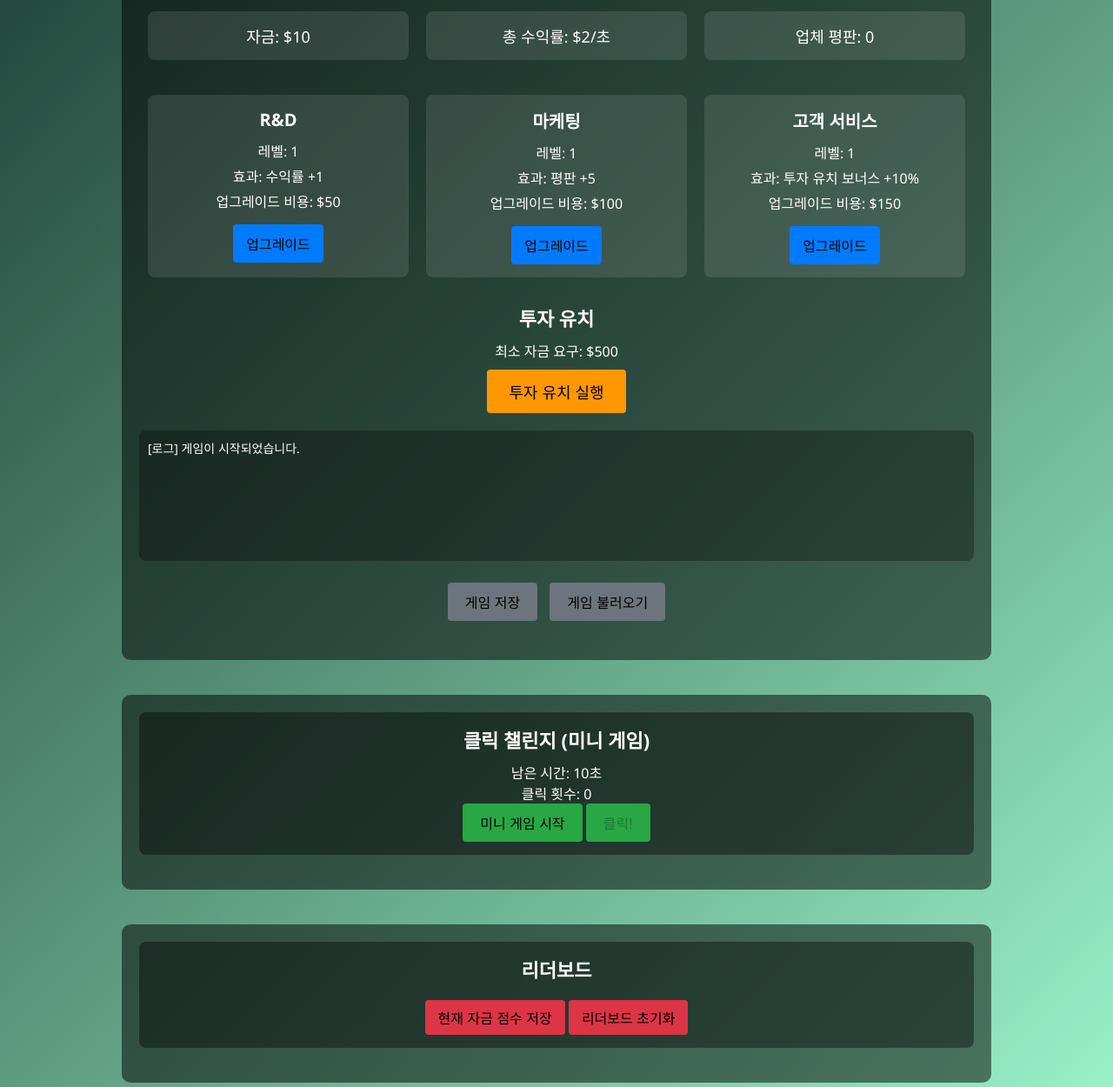
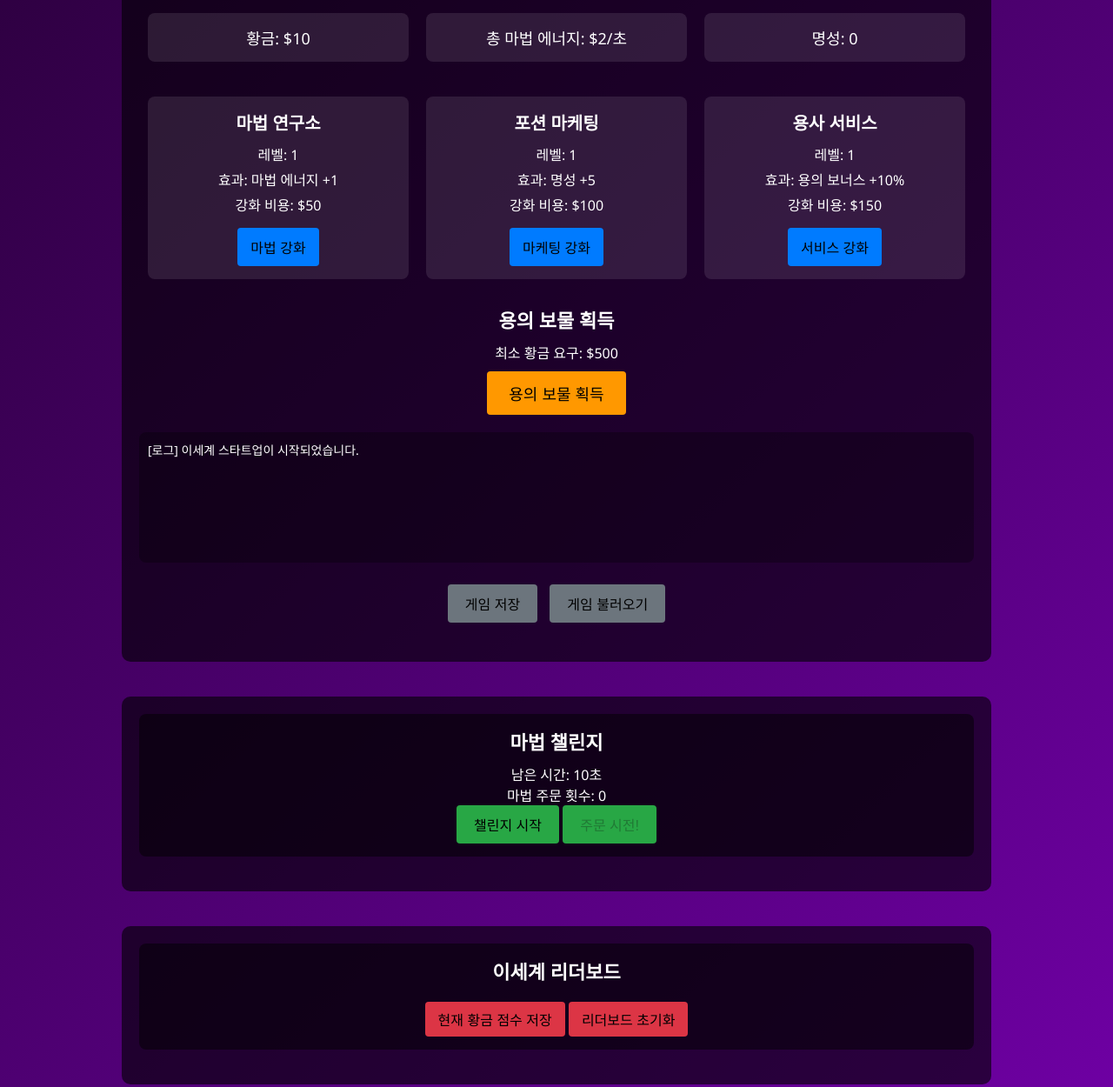
Before and after one commit to LbeomH/simulation, a plain HTML site: page index.html in a window 1280 px wide. Shown: the part 115-1365 px from the top of the page at 87% size. Drawn offline with Linux system fonts and the light colour scheme.

Commit message:
테마 변경

```diff
--- a/index.html
+++ b/index.html
@@ -2,7 +2,7 @@
 <html lang="ko">
 <head>
   <meta charset="UTF-8">
-  <title>디지털 기업가: 스타트업 성장 시뮬레이션</title>
+  <title>이세계 스타트업: 마법과 용의 기업</title>
   <style>
     /* 기본 리셋 */
     * {
@@ -12,7 +12,7 @@
     }
     body {
       font-family: 'Segoe UI', sans-serif;
-      background: linear-gradient(135deg, #1f4037, #99f2c8);
+      background: linear-gradient(135deg, #2c003e, #6e00a3);
       color: #fff;
       display: flex;
       flex-direction: column;
@@ -25,13 +25,13 @@
       padding: 20px;
       background: rgba(0, 0, 0, 0.4);
       text-align: center;
-      font-size: 26px;
+      font-size: 28px;
       font-weight: bold;
     }
     .container {
       width: 90%;
       max-width: 1000px;
-      background: rgba(0, 0, 0, 0.5);
+      background: rgba(0, 0, 0, 0.6);
       border-radius: 10px;
       padding: 20px;
       margin: 20px 0;
@@ -130,7 +130,7 @@
     }
     /* 미니 게임 패널 */
     .minigame {
-      background: rgba(0, 0, 0, 0.4);
+      background: rgba(0, 0, 0, 0.5);
       border-radius: 8px;
       padding: 15px;
       text-align: center;
@@ -154,7 +154,7 @@
     }
     /* 리더보드 패널 */
     .leaderboard {
-      background: rgba(0, 0, 0, 0.4);
+      background: rgba(0, 0, 0, 0.5);
       border-radius: 8px;
       padding: 15px;
       text-align: center;
@@ -226,47 +226,50 @@
   </style>
 </head>
 <body>
-  <header>디지털 기업가: 스타트업 성장 시뮬레이션</header>
+  <header>이세계 스타트업: 마법과 용의 기업</header>
   <div class="container" id="simulation">
     <!-- 통계 패널 -->
     <section class="stats">
-      <div>자금: $<span id="funds">0</span></div>
-      <div>총 수익률: $<span id="totalRevenueRate">1</span>/초</div>
-      <div>업체 평판: <span id="reputation">0</span></div>
+      <div>황금: $<span id="funds">0</span></div>
+      <div>총 마법 에너지: $<span id="totalRevenueRate">1</span>/초</div>
+      <div>명성: <span id="reputation">0</span></div>
     </section>
     <!-- 부서 패널 -->
     <section class="departments">
+      <!-- 마법 연구소 (기존 R&D) -->
       <div class="department" id="rndDept">
-        <h3>R&D</h3>
+        <h3>마법 연구소</h3>
         <p>레벨: <span id="rndLevel">1</span></p>
-        <p>효과: 수익률 +<span id="rndBonus">1</span></p>
-        <p>업그레이드 비용: $<span id="rndCost">50</span></p>
-        <button onclick="upgradeDepartment('rnd', this)">업그레이드</button>
+        <p>효과: 마법 에너지 +<span id="rndBonus">1</span></p>
+        <p>강화 비용: $<span id="rndCost">50</span></p>
+        <button onclick="upgradeDepartment('rnd', this)">마법 강화</button>
       </div>
+      <!-- 포션 마케팅 (기존 마케팅) -->
       <div class="department" id="marketingDept">
-        <h3>마케팅</h3>
+        <h3>포션 마케팅</h3>
         <p>레벨: <span id="marketingLevel">1</span></p>
-        <p>효과: 평판 +<span id="marketingBonus">5</span></p>
-        <p>업그레이드 비용: $<span id="marketingCost">100</span></p>
-        <button onclick="upgradeDepartment('marketing', this)">업그레이드</button>
+        <p>효과: 명성 +<span id="marketingBonus">5</span></p>
+        <p>강화 비용: $<span id="marketingCost">100</span></p>
+        <button onclick="upgradeDepartment('marketing', this)">마케팅 강화</button>
       </div>
+      <!-- 용사 서비스 (기존 고객 서비스) -->
       <div class="department" id="csDept">
-        <h3>고객 서비스</h3>
+        <h3>용사 서비스</h3>
         <p>레벨: <span id="csLevel">1</span></p>
-        <p>효과: 투자 유치 보너스 +<span id="csBonus">10</span>%</p>
-        <p>업그레이드 비용: $<span id="csCost">150</span></p>
-        <button onclick="upgradeDepartment('cs', this)">업그레이드</button>
+        <p>효과: 용의 보너스 +<span id="csBonus">10</span>%</p>
+        <p>강화 비용: $<span id="csCost">150</span></p>
+        <button onclick="upgradeDepartment('cs', this)">서비스 강화</button>
       </div>
     </section>
-    <!-- 투자 유치 섹션 -->
+    <!-- 투자 유치 섹션 (용의 보물 획득) -->
     <section class="pitch-section">
-      <h2>투자 유치</h2>
-      <p>최소 자금 요구: $<span id="pitchThreshold">500</span></p>
-      <button onclick="pitchInvestors(this)">투자 유치 실행</button>
+      <h2>용의 보물 획득</h2>
+      <p>최소 황금 요구: $<span id="pitchThreshold">500</span></p>
+      <button onclick="pitchInvestors(this)">용의 보물 획득</button>
     </section>
     <!-- 로그 출력 -->
     <section class="log" id="log">
-      <p>[로그] 게임이 시작되었습니다.</p>
+      <p>[로그] 이세계 스타트업이 시작되었습니다.</p>
     </section>
     <!-- 세이브/로드 패널 -->
     <section class="save-load">
@@ -275,50 +278,50 @@
     </section>
   </div>
 
-  <!-- 미니 게임 섹션 -->
+  <!-- 미니 게임 섹션 (마법 챌린지) -->
   <div class="container" id="minigameSection">
     <div class="minigame">
-      <h2>클릭 챌린지 (미니 게임)</h2>
+      <h2>마법 챌린지</h2>
       <p id="miniTimer">남은 시간: 10초</p>
-      <p>클릭 횟수: <span id="miniClicks">0</span></p>
-      <button id="miniStartButton" onclick="startMiniGame(this)">미니 게임 시작</button>
-      <button id="miniClickButton" onclick="incrementMiniClick(this)" disabled>클릭!</button>
+      <p>마법 주문 횟수: <span id="miniClicks">0</span></p>
+      <button id="miniStartButton" onclick="startMiniGame(this)">챌린지 시작</button>
+      <button id="miniClickButton" onclick="incrementMiniClick(this)" disabled>주문 시전!</button>
     </div>
   </div>
 
   <!-- 리더보드 섹션 -->
   <div class="container" id="leaderboardSection">
     <div class="leaderboard">
-      <h2>리더보드</h2>
+      <h2>이세계 리더보드</h2>
       <ul id="leaderboardList"></ul>
-      <button onclick="saveScore(this)">현재 자금 점수 저장</button>
+      <button onclick="saveScore(this)">현재 황금 점수 저장</button>
       <button onclick="resetLeaderboard(this)">리더보드 초기화</button>
     </div>
   </div>
 
   <script>
-    /******************** 시뮬레이션 기본 설정 ********************/
-    let funds = 0;
-    const baseRevenueRate = 1; // 기본 수익
-    let reputation = 0; // 평판
-    let totalRevenueRate = baseRevenueRate; // 총 수익
-    const pitchThreshold = 500;
+    /******************** 이세계 시뮬레이션 기본 설정 ********************/
+    let funds = 0;                   // 황금
+    const baseRevenueRate = 1;       // 기본 마법 에너지 생산
+    let reputation = 0;              // 명성
+    let totalRevenueRate = baseRevenueRate;  // 총 마법 에너지 생산량
+    const pitchThreshold = 500;      // 최소 황금 요구치
 
-    // 부서별 정보 객체
+    // 부서별 정보 (이세계 테마에 맞게 변경)
     const departments = {
-      rnd: {
+      rnd: {    // 마법 연구소
         level: 1,
-        bonus: 1,     // 수익률 증가량
+        bonus: 1,     // 마법 에너지 증가량
         cost: 50
       },
-      marketing: {
+      marketing: {   // 포션 마케팅
         level: 1,
-        bonus: 5,     // 평판 증가량
+        bonus: 5,     // 명성 증가량
         cost: 100
       },
-      cs: {
+      cs: {    // 용사 서비스
         level: 1,
-        bonus: 10,    // 투자 유치 시 보너스 퍼센트 증가
+        bonus: 10,    // 용의 보너스 퍼센트 증가
         cost: 150
       }
     };
@@ -330,15 +333,12 @@
     const logElem = document.getElementById('log');
 
     const rndLevelElem = document.getElementById('rndLevel');
-    const rndBonusElem = document.getElementById('rndBonus');
     const rndCostElem = document.getElementById('rndCost');
 
     const marketingLevelElem = document.getElementById('marketingLevel');
-    const marketingBonusElem = document.getElementById('marketingBonus');
     const marketingCostElem = document.getElementById('marketingCost');
 
     const csLevelElem = document.getElementById('csLevel');
-    const csBonusElem = document.getElementById('csBonus');
     const csCostElem = document.getElementById('csCost');
 
     /******************** 로그 출력 함수 ********************/
@@ -351,7 +351,7 @@
 
     /******************** 통계 업데이트 함수 (방치형 효과) ********************/
     function updateStats() {
-      // R&D 효과 기반 추가 수익 계산
+      // 마법 연구소 효과 기반 추가 마법 에너지 계산
       const rndEffect = departments.rnd.bonus * departments.rnd.level;
       totalRevenueRate = baseRevenueRate + rndEffect;
       funds += totalRevenueRate;
@@ -372,46 +372,46 @@
         if (dept === 'rnd') {
           rndLevelElem.textContent = department.level;
           rndCostElem.textContent = department.cost;
-          addLog(`R&D 업그레이드 완료! 레벨 ${department.level}`);
+          addLog(`마법 연구소 강화 완료! 레벨 ${department.level}`);
         } else if (dept === 'marketing') {
           marketingLevelElem.textContent = department.level;
           marketingCostElem.textContent = department.cost;
           reputation += department.bonus;
-          addLog(`마케팅 업그레이드 완료! 평판 +${department.bonus}`);
+          addLog(`포션 마케팅 강화 완료! 명성 +${department.bonus}`);
         } else if (dept === 'cs') {
           csLevelElem.textContent = department.level;
           csCostElem.textContent = department.cost;
-          addLog(`고객 서비스 업그레이드 완료! 레벨 ${department.level}`);
+          addLog(`용사 서비스 강화 완료! 레벨 ${department.level}`);
         }
         fundsElem.textContent = Math.floor(funds);
         // 버튼 애니메이션 효과 추가
         btn.classList.add('animate-pop');
         setTimeout(() => btn.classList.remove('animate-pop'), 500);
       } else {
-        alert("자금이 부족합니다!");
+        alert("황금이 부족합니다!");
       }
     }
 
-    /******************** 투자 유치 함수 ********************/
+    /******************** 투자 유치 함수 (용의 보물 획득) ********************/
     function pitchInvestors(btn) {
       if (funds >= pitchThreshold) {
-        // 고객 서비스 효과를 반영한 추가 투자 보너스 (기본 50% + cs 효과)
+        // 용사 서비스 효과를 반영한 추가 투자 보너스 (기본 50% + cs 효과)
         const csEffect = departments.cs.bonus * (departments.cs.level - 1);
         const bonusPercentage = 0.5 + (csEffect / 100);
         const bonusFunds = Math.floor(funds * bonusPercentage);
         funds += bonusFunds;
-        // 평판에 따른 수익률 보정 (매 100 평판당 +1)
+        // 명성에 따른 마법 에너지 보정 (매 100 명성당 +1)
         const repBonus = Math.floor(reputation / 100);
-        addLog(`투자 유치 성공! $${bonusFunds} 추가 확보, 기본 수익률 보정: +${repBonus}`);
+        addLog(`용의 보물 획득 성공! $${bonusFunds} 추가 확보, 생산 보정: +${repBonus}`);
         fundsElem.textContent = Math.floor(funds);
         btn.classList.add('animate-click');
         setTimeout(() => btn.classList.remove('animate-click'), 200);
       } else {
-        alert(`투자 유치를 위해 최소 $${pitchThreshold} 이상의 자금이 필요합니다.`);
+        alert(`용의 보물을 획득하려면 최소 $${pitchThreshold} 이상의 황금이 필요합니다.`);
       }
     }
 
-    /******************** 미니 게임 기능 ********************/
+    /******************** 미니 게임 기능 (마법 챌린지) ********************/
     let miniGameTime = 10;  // 10초 제한
     let miniClicks = 0;
     let miniGameInterval = null;
@@ -427,7 +427,7 @@
       miniClicksElem.textContent = miniClicks;
       miniClickButton.disabled = false;
       btn.disabled = true;
-      addLog("미니 게임 시작!");
+      addLog("마법 챌린지 시작!");
 
       miniGameInterval = setInterval(() => {
         miniGameTime--;
@@ -441,7 +441,7 @@
     function incrementMiniClick(btn) {
       miniClicks++;
       miniClicksElem.textContent = miniClicks;
-      // 클릭할 때마다 버튼 애니메이션 효과
+      // 클릭 시 애니메이션 효과
       btn.classList.add('animate-click');
       setTimeout(() => btn.classList.remove('animate-click'), 200);
     }
@@ -450,13 +450,13 @@
       clearInterval(miniGameInterval);
       miniClickButton.disabled = true;
       document.getElementById('miniStartButton').disabled = false;
-      // 추가 자금 보상: 클릭 수 * (1 + cs 레벨 보너스/100)
+      // 추가 황금 보상: 주문 횟수 * (1 + 용사 서비스 보너스/100)
       const csBonusMultiplier = 1 + (departments.cs.bonus * (departments.cs.level - 1)) / 100;
       const bonus = Math.floor(miniClicks * 10 * csBonusMultiplier);
       funds += bonus;
       fundsElem.textContent = Math.floor(funds);
-      addLog(`미니 게임 종료! 클릭 ${miniClicks}회, 보상 $${bonus}`);
-      // 초기화 타이머 문구
+      addLog(`마법 챌린지 종료! 주문 ${miniClicks}회, 보상 $${bonus}`);
+      // 타이머 및 횟수 초기화
       miniTimerElem.textContent = "남은 시간: 10초";
       miniClicksElem.textContent = "0";
     }
@@ -464,9 +464,8 @@
     /******************** 리더보드 기능 ********************/
     function getLeaderboard() {
       const scores = JSON.parse(localStorage.getItem('leaderboard')) || [];
-      // 내림차순 정렬
       scores.sort((a, b) => b - a);
-      return scores.slice(0, 5); // 상위 5개만 반환
+      return scores.slice(0, 5);
     }
 
     function displayLeaderboard() {
@@ -485,7 +484,7 @@
       scores.push(Math.floor(funds));
       localStorage.setItem('leaderboard', JSON.stringify(scores));
       displayLeaderboard();
-      addLog("현재 자금 점수 저장 완료!");
+      addLog("현재 황금 점수 저장 완료!");
       btn.classList.add('animate-click');
       setTimeout(() => btn.classList.remove('animate-click'), 200);
     }
@@ -504,7 +503,7 @@
     displayLeaderboard();
 
     /******************** 세이브/로드 기능 ********************/
-    const SAVE_KEY = 'startupGameSave';
+    const SAVE_KEY = 'fantasyStartupSave';
 
     function saveGame() {
       // 저장할 데이터 구성
@@ -527,14 +526,12 @@
         const data = JSON.parse(savedData);
         funds = data.funds;
         reputation = data.reputation;
-        // 부서 업데이트
         departments.rnd.level = data.departments.rnd.level;
         departments.rnd.cost = data.departments.rnd.cost;
         departments.marketing.level = data.departments.marketing.level;
         departments.marketing.cost = data.departments.marketing.cost;
         departments.cs.level = data.departments.cs.level;
         departments.cs.cost = data.departments.cs.cost;
-
         // UI 갱신
         fundsElem.textContent = Math.floor(funds);
         reputationElem.textContent = reputation;
```
